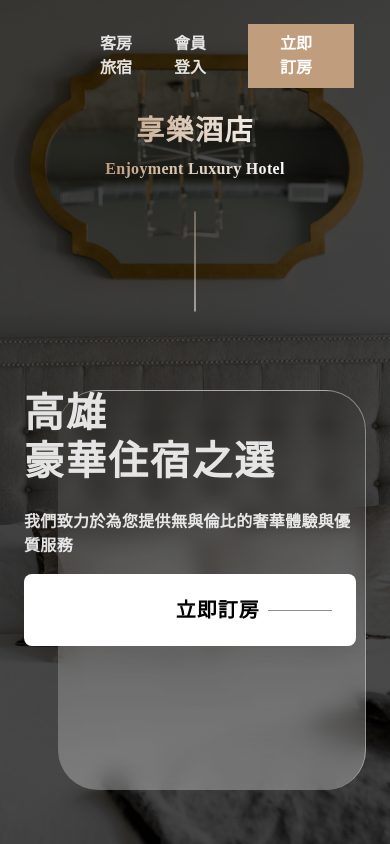
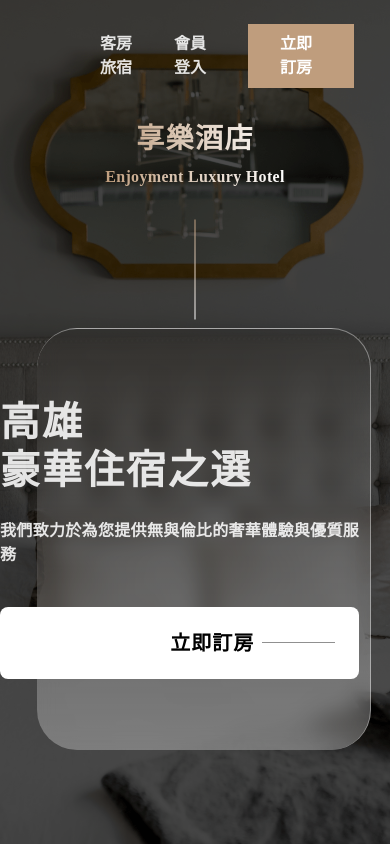
Before and after one commit to rere2133/ts30_booking_web, a Vue app: page / in a window 390 px wide. Built offline with nearby package versions, Linux system fonts and the light colour scheme.

Commit message:
add: banner component

```diff
--- /dev/null
+++ b/src/components/Banner.vue
@@ -0,0 +1,61 @@
+<template>
+  <div>
+    <div
+      class="tw-h-screen tw-w-screen tw-absolute tw-top-0 tw-left-0 tw-brightness-[.30] tw-z-0"
+    >
+      <v-img
+        class="banner"
+        height="100vh"
+        cover
+        :src="getImageUrl('banner.png')"
+      ></v-img>
+    </div>
+    <div
+      class="container tw-pt-[40px] tw-max-h-screen tw-flex tw-flex-wrap tw-gap-8 tw-w-full tw-h-[75vh] lg:tw-h-[90vh] lg:tw-flex-nowrap"
+      :class="$attrs.justify || 'tw-justify-between'"
+    >
+      <!-- <div class="tw-flex tw-flex-wrap tw-items-center tw-relative tw-h-[600px]"> -->
+      <div
+        class="tw-w-full tw-flex tw-flex-col tw-justify-center tw-items-center tw-text-center tw-relative tw-z-10 lg:tw-w-[40%] lg:tw-items-start lg:tw-text-left"
+      >
+        <div
+          class="tw-text-h4 lg:tw-text-h2 tw-font-bold tw-tracking-wider gradient tw-inline-block tw-text-transparent tw-bg-clip-text"
+        >
+          享樂酒店<br />
+          <span class="tw-text-title lg:tw-text-h5"
+            >Enjoyment Luxury Hotel</span
+          >
+        </div>
+        <hr
+          class="tw-mt-4 gradient bannerDivider tw-border-0 tw-h-[1px] tw-w-5/6"
+        />
+      </div>
+      <!-- To show the element remind to add 'tw-relative' class at the first layer of bannerRight -->
+      <slot name="bannerRight" />
+    </div>
+  </div>
+</template>
+
+<script setup lang="ts">
+import { useHelper } from "@/utils/useHelper";
+const { getImageUrl } = useHelper();
+</script>
+
+<style scoped lang="scss">
+.gradient {
+  @apply tw-bg-gradient-to-r tw-from-primary-100 tw-to-[#fff];
+}
+.bannerDivider {
+  display: block;
+  @media (max-width: 1279px) {
+    transform: rotate(90deg);
+    width: 100px;
+    margin: 80px 0 60px;
+  }
+}
+.banner {
+  &:deep(.v-img__img) {
+    object-position: top;
+  }
+}
+</style>
--- a/src/components/HelloWorld.vue
+++ /dev/null
@@ -1,38 +0,0 @@
-<script setup lang="ts">
-import { ref } from "vue";
-
-defineProps<{ msg: string }>();
-
-const count = ref(0);
-</script>
-
-<template>
-  <h1 class="text-5xl font-bold">{{ msg }}</h1>
-
-  <div class="card">
-    <button type="button" @click="count++">count is {{ count }}</button>
-    <p>
-      Edit
-      <code>components/HelloWorld.vue</code> to test HMR
-    </p>
-  </div>
-
-  <p>
-    Check out
-    <a href="https://vuejs.org/guide/quick-start.html#local" target="_blank"
-      >create-vue</a
-    >, the official Vue + Vite starter
-  </p>
-  <p>
-    Install
-    <a href="https://github.com/vuejs/language-tools" target="_blank">Volar</a>
-    in your IDE for a better DX
-  </p>
-  <p class="read-the-docs">Click on the Vite and Vue logos to learn more</p>
-</template>
-
-<style scoped>
-.read-the-docs {
-  color: #888;
-}
-</style>
--- /dev/null
+++ b/src/components/home/BannerRight.vue
@@ -0,0 +1,43 @@
+<template>
+  <div
+    class="tw-relative tw-w-[95%] tw-flex tw-flex-col tw-justify-center lg:tw-min-h-[400px] lg:tw-w-[60%]"
+  >
+    <div
+      class="tw-relative tw-mx-auto lg:tw-ml-0 tw-z-10 tw-max-w-full lg:tw-max-w-[80%]"
+    >
+      <div class="tw-text-h2 lg:tw-text-display tw-mb-6">
+        高雄<br />
+        豪華住宿之選
+      </div>
+      <div class="tw-text-title lg:tw-text-2xl tw-mb-[40px] lg:tw-mb-[60px]">
+        我們致力於為您提供無與倫比的奢華體驗與優質服務
+      </div>
+      <div
+        class="tw-group tw-flex tw-items-center tw-bg-white tw-text-black-100 tw-text-right tw-w-[97%] tw-p-6 tw-rounded-lg hover:tw-bg-primary-100 hover:tw-text-white tw-cursor-pointer"
+      >
+        <div class="tw-basis-4/5 tw-h-[1px]"></div>
+        <div class="tw-whitespace-nowrap mr-2 tw-text-h6">立即訂房</div>
+        <div
+          class="tw-basis-2/5 tw-h-[1px] tw-bg-black-60 group-hover:tw-bg-white"
+        ></div>
+      </div>
+    </div>
+    <div
+      class="tw-absolute tw-w-[90%] tw-h-[50vh] tw-max-h-[70vh] tw-max-w-full tw-top-[50%] tw-right-0 tw-translate-y-[-50%] tw-rounded-[40px] tw-border-t tw-border-r tw-border-[#fff6] lg:tw-h-full lg:tw-right-[-20px] lg:tw-w-[40vw]lg:tw-rounded-[80px] bannerRightBg"
+    ></div>
+  </div>
+</template>
+
+<script setup lang="ts"></script>
+
+<style scoped lang="scss">
+.bannerRightBg {
+  background: linear-gradient(
+    180deg,
+    rgba(255, 255, 255, 0) 0%,
+    rgba(255, 255, 255, 0.3) 100%
+  );
+
+  backdrop-filter: blur(10px);
+}
+</style>
--- a/src/layout/Default.vue
+++ b/src/layout/Default.vue
@@ -23,8 +23,10 @@
         </div>
       </template>
     </v-app-bar>
-    <v-main class="tw-max-w-[1280px] mainContainer mx-auto">
-      <router-view></router-view>
+    <v-main>
+      <div class="tw-max-w-[1280px] mx-auto">
+        <router-view></router-view>
+      </div>
     </v-main>
   </v-app>
 </template>
--- /dev/null
+++ b/src/styles/global.scss
@@ -0,0 +1,16 @@
+.container{
+  max-width: 1440px;
+  margin: 0 auto;
+  @media (max-width: 1366px) {
+    max-width: 1280px;
+  };
+  @media (max-width: 1280px) {
+    max-width: 900px;
+  };
+  @media (max-width: 900px) {
+    max-width: 600px;
+  };
+  @media (max-width: 600px) {
+    max-width: 400px;
+  };
+}
--- /dev/null
+++ b/src/styles/header.scss
@@ -0,0 +1,85 @@
+/* 標題 */
+@layer components{
+  .tw-text-display {
+    font-size: 60px;
+    line-height: 1.2;
+    font-weight: 700;
+    letter-spacing: 5px;
+  }
+  .tw-text-h1 {
+    font-size: 3rem;
+    line-height: 1.2;
+    font-weight: 700;
+    letter-spacing: 2.4px;
+  }
+
+  .tw-text-h2 {
+    font-size: 2.5rem;
+    line-height: 1.2;
+    font-weight: 700;
+    letter-spacing: 2px;
+  }
+
+  .tw-text-h3 {
+    font-size: 2rem;
+    line-height: 1.2;
+    font-weight: 700;
+    letter-spacing: 1.6px;
+  }
+
+  .tw-text-h4 {
+    font-size: 1.75rem;
+    line-height: 1.2;
+    font-weight: 700;
+    letter-spacing: 1.4px;
+  }
+
+  .tw-text-h5 {
+    font-size: 1.5rem;
+    line-height: 1.2;
+    font-weight: 700;
+    letter-spacing: 1.2px;
+  }
+
+  .tw-text-h6 {
+    font-size: 1.25rem;
+    line-height: 1.2;
+    font-weight: 700;
+    letter-spacing: 1px;
+  }
+
+  .tw-text-title {
+    font-size: 1rem;
+    line-height: 1.5;
+    font-weight: 700;
+    letter-spacing: 0.32px;
+  }
+
+  .tw-text-subTitle {
+    font-size: 0.875rem;
+    line-height: 1.5;
+    font-weight: 700;
+    letter-spacing: 0.28px;
+  }
+
+  .tw-text-body {
+    font-size: 1rem;
+    line-height: 1.5;
+    font-weight: 500;
+    letter-spacing: 0.32px;
+  }
+
+  .tw-text-body2 {
+    font-size: 0.875rem;
+    line-height: 1.5;
+    font-weight: 500;
+    letter-spacing: 0.28px;
+  }
+
+  .tw-text-tiny {
+    font-size: 0.75rem;
+    line-height: 1.5;
+    font-weight: 500;
+    letter-spacing: 0.24px;
+  }
+}
--- a/src/styles/main.scss
+++ b/src/styles/main.scss
@@ -1,6 +1,10 @@
 @tailwind base;
 @tailwind components;
 @tailwind utilities;
+
+@import './header.scss';
+@import './global.scss';
+
 :root {
   --v-layout-left: 80px;
   --v-layout-right:80px;
@@ -17,87 +21,3 @@
 //   -webkit-font-smoothing: antialiased;
 //   -moz-osx-font-smoothing: grayscale;
 }
-
-/* 標題 */
-.tw-text-display {
-  font-size: 90px;
-  line-height: 1.2;
-  font-weight: 700;
-  letter-spacing: 5px;
-}
-.tw-text-h1 {
-  font-size: 3rem;
-  line-height: 1.2;
-  font-weight: 700;
-  letter-spacing: 2.4px;
-}
-
-.tw-text-h2 {
-  font-size: 2.5rem;
-  line-height: 1.2;
-  font-weight: 700;
-  letter-spacing: 2px;
-}
-
-.tw-text-h3 {
-  font-size: 2rem;
-  line-height: 1.2;
-  font-weight: 700;
-  letter-spacing: 1.6px;
-}
-
-.tw-text-h4 {
-  font-size: 1.75rem;
-  line-height: 1.2;
-  font-weight: 700;
-  letter-spacing: 1.4px;
-}
-
-.tw-text-h5 {
-  font-size: 1.5rem;
-  line-height: 1.2;
-  font-weight: 700;
-  letter-spacing: 1.2px;
-}
-
-.tw-text-h6 {
-  font-size: 1.25rem;
-  line-height: 1.2;
-  font-weight: 700;
-  letter-spacing: 1px;
-}
-
-.tw-text-title {
-  font-size: 1rem;
-  line-height: 1.5;
-  font-weight: 700;
-  letter-spacing: 0.32px;
-}
-
-.tw-text-subTitle {
-  font-size: 0.875rem;
-  line-height: 1.5;
-  font-weight: 700;
-  letter-spacing: 0.28px;
-}
-
-.tw-text-body {
-  font-size: 1rem;
-  line-height: 1.5;
-  font-weight: 500;
-  letter-spacing: 0.32px;
-}
-
-.tw-text-body2 {
-  font-size: 0.875rem;
-  line-height: 1.5;
-  font-weight: 500;
-  letter-spacing: 0.28px;
-}
-
-.tw-text-tiny {
-  font-size: 0.75rem;
-  line-height: 1.5;
-  font-weight: 500;
-  letter-spacing: 0.24px;
-}
--- a/src/views/Home.vue
+++ b/src/views/Home.vue
@@ -1,87 +1,16 @@
 <template>
   <div>
-    <div
-      class="tw-h-screen tw-w-screen tw-absolute tw-top-0 tw-left-0 tw-brightness-[.30] tw-z-0"
-    >
-      <v-img
-        class="banner"
-        height="100vh"
-        cover
-        :src="getImageUrl('banner.png')"
-      ></v-img>
-    </div>
-    <div class="tw-flex tw-flex-wrap tw-items-center tw-relative tw-h-[600px]">
-      <div
-        class="lg:tw-max-w-[50%] tw-flex tw-flex-col tw-justify-center tw-items-center lg:tw-items-start tw-text-center lg:tw-text-left tw-w-full tw-relative tw-z-10"
-      >
-        <div
-          class="tw-text-h4 lg:tw-text-h2 tw-font-bold tw-tracking-wider gradient tw-inline-block tw-text-transparent tw-bg-clip-text"
-        >
-          享樂酒店<br />
-          <span class="tw-text-title lg:tw-text-h5"
-            >Enjoyment Luxury Hotel</span
-          >
-        </div>
-        <hr
-          class="tw-mt-4 gradient bannerDivider tw-border-0 tw-h-[1px] tw-w-5/6"
-        />
-      </div>
-      <div class="tw-relative tw-w-full lg:tw-w-auto lg:tw-static lg:tw-mr-44">
-        <div class="tw-relative tw-z-10">
-          <div class="tw-text-h2 lg:tw-text-display tw-mb-6">
-            高雄<br />
-            豪華住宿之選
-          </div>
-          <div class="tw-text-title lg:tw-text-2xl tw-mb-4">
-            我們致力於為您提供無與倫比的奢華體驗與優質服務
-          </div>
-          <div
-            class="tw-group tw-flex tw-items-center tw-bg-white tw-text-black-100 tw-text-right tw-w-[97%] tw-p-6 tw-rounded-lg hover:tw-bg-primary-100 hover:tw-text-white tw-cursor-pointer"
-          >
-            <div class="tw-basis-4/5 tw-h-[1px]"></div>
-            <div class="tw-whitespace-nowrap mr-2 tw-text-h6">立即訂房</div>
-            <div
-              class="tw-basis-2/5 tw-h-[1px] tw-bg-black-60 group-hover:tw-bg-white"
-            ></div>
-          </div>
-        </div>
-        <div
-          class="tw-absolute tw-w-[90%] lg:tw-w-[40vw] tw-h-[400px] lg:tw-h-[600px] tw-max-w-full lg:tw-right-[-50px] tw-top-0 tw-right-0 tw-rounded-[40px] lg:tw-rounded-[80px] tw-border-t tw-border-r tw-border-[#fff6] bannerRightBg"
-        ></div>
-      </div>
-    </div>
+    <Banner>
+      <template #bannerRight>
+        <BannerRight />
+      </template>
+    </Banner>
   </div>
 </template>
 
 <script setup lang="ts">
-import { useHelper } from "@/utils/useHelper";
-const { getImageUrl } = useHelper();
+import Banner from "@/components/Banner.vue";
+import BannerRight from "@/components/home/BannerRight.vue";
 </script>
 
-<style scoped lang="scss">
-.gradient {
-  @apply tw-bg-gradient-to-r tw-from-primary-100 tw-to-[#fff];
-}
-.bannerDivider {
-  display: block;
-  @media (max-width: 1280px) {
-    transform: rotate(90deg);
-    width: 100px;
-    margin: 80px 0 60px;
-  }
-}
-.banner {
-  &:deep(.v-img__img) {
-    object-position: top;
-  }
-}
-.bannerRightBg {
-  background: linear-gradient(
-    180deg,
-    rgba(255, 255, 255, 0) 0%,
-    rgba(255, 255, 255, 0.3) 100%
-  );
-
-  backdrop-filter: blur(10px);
-}
-</style>
+<style scoped lang="scss"></style>
--- a/src/views/Rooms.vue
+++ b/src/views/Rooms.vue
@@ -1,17 +1,15 @@
 <template>
   <div>
-    <div class="tw-h-screen tw-w-screen tw-absolute tw-top-0 tw-left-0 tw-z-0">
-      <img
-        class="tw-w-full tw-brightness-50 tw-object-top"
-        :src="getImageUrl('banner.png')"
-      />
-    </div>
+    <Banner justify="tw-justify-center">
+      <template #bannerRight>
+        <div class="tw-relative tw-text-h1 tw-self-center">客房旅宿</div>
+      </template>
+    </Banner>
   </div>
 </template>
 
 <script setup lang="ts">
-import { useHelper } from "@/utils/useHelper";
-const { getImageUrl } = useHelper();
+import Banner from "@/components/Banner.vue";
 </script>
 
 <style scoped></style>
```
Also changed, not shown: 1 other file (tests, documents, lock files or other folders).
